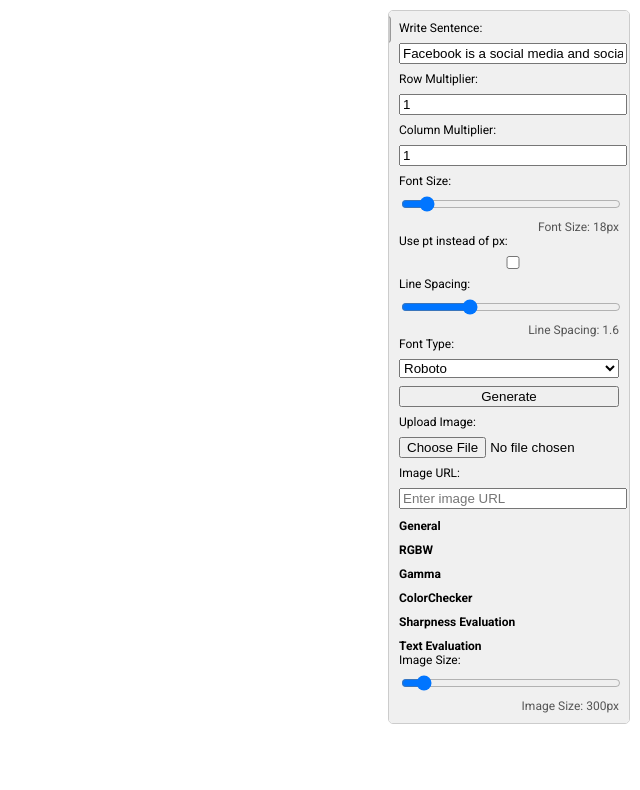
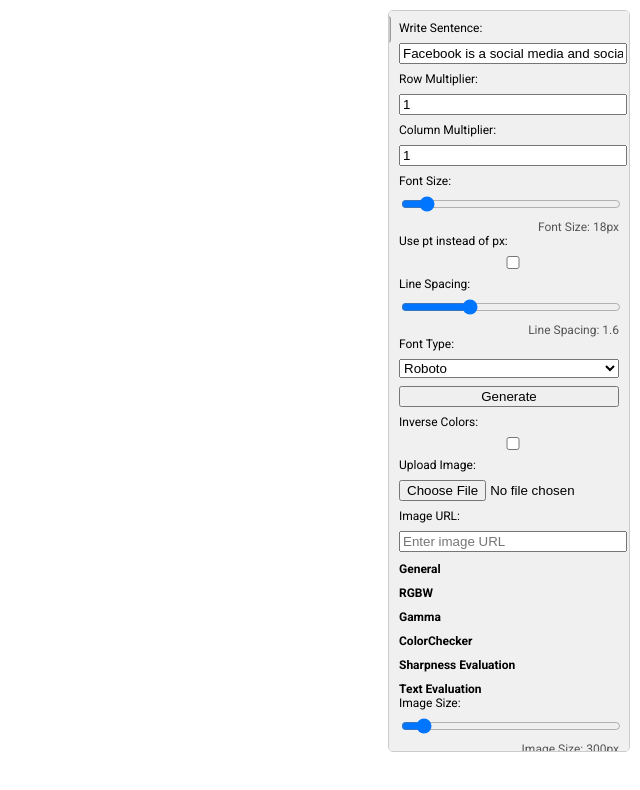
Before and after one commit to mooenaso/sentence-repeater, a plain HTML site: page index.html in a window 1280 px wide. Shown: the whole page, without its empty margins (640-1280 px from the left). Drawn offline with Linux system fonts and the light colour scheme.

Commit message:
Update index.html

```diff
--- a/index.html
+++ b/index.html
@@ -125,6 +125,9 @@
         </select>
 
         <button onclick="generateOutput()">Generate</button>
+
+        <label for="inverseColors">Inverse Colors:</label>
+        <input type="checkbox" id="inverseColors" onchange="toggleInverseColors();">
 
         <label for="imageUpload">Upload Image:</label>
         <input type="file" id="imageUpload" accept="image/*" onchange="loadImage()">
@@ -300,6 +303,19 @@
             category.style.display = isVisible ? 'none' : 'block';
         }
 
+        function toggleInverseColors() {
+            const isChecked = document.getElementById('inverseColors').checked;
+            if (isChecked) {
+                document.body.style.backgroundColor = 'black';
+                document.body.style.color = 'white';
+                document.getElementById('output').style.color = 'white';
+            } else {
+                document.body.style.backgroundColor = 'white';
+                document.body.style.color = 'black';
+                document.getElementById('output').style.color = 'black';
+            }
+        }
+
         function enableImageDragging(image) {
             let posX = 0, posY = 0, mouseX = 0, mouseY = 0;
 
```
